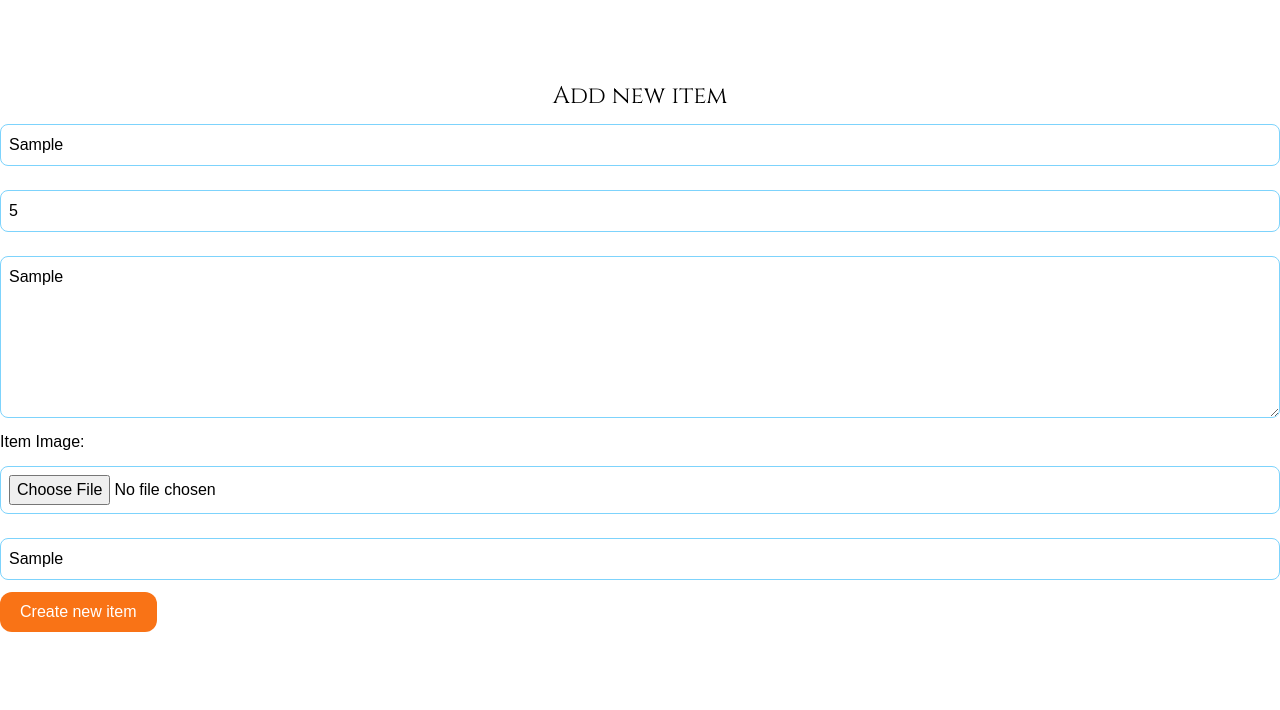
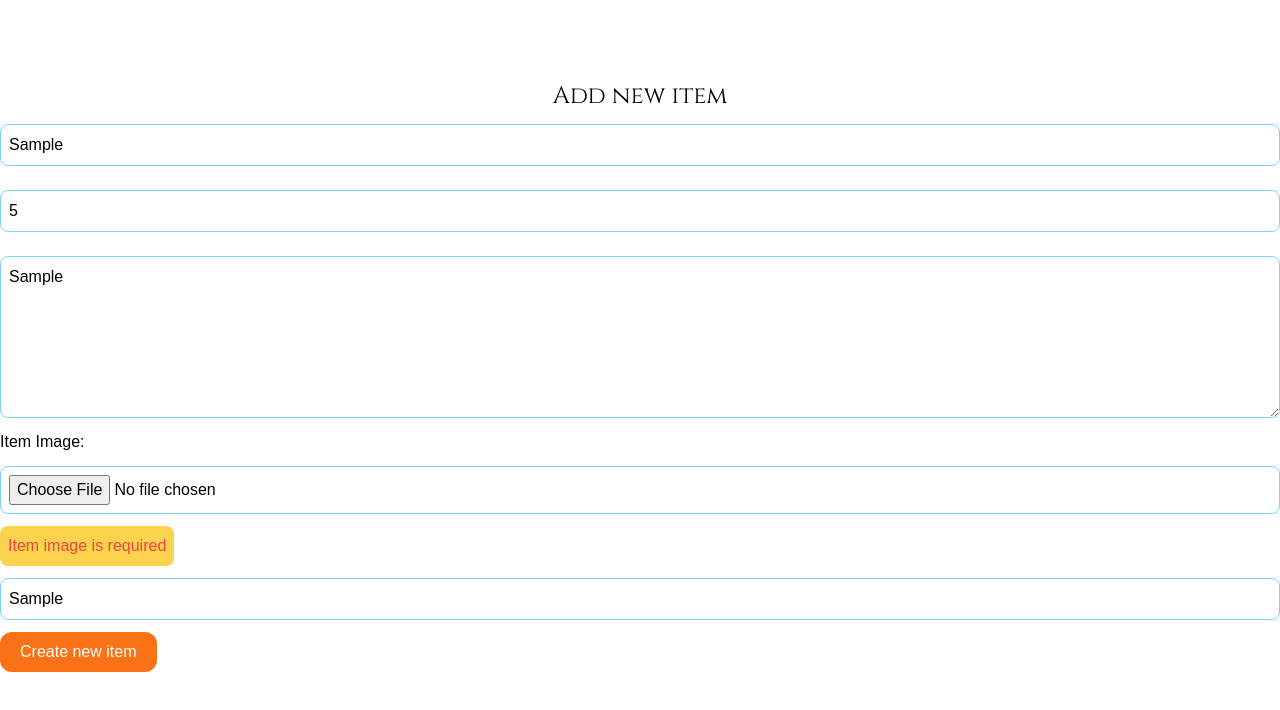
Before and after one commit to DustyDogCodex/Kafe, a Next.js app: page /admin in a window 1280 px wide. Both pictures are taken after typing "Sample", "5", "Sample", "Sample" into the empty fields and a click on the button "Create new item". Shown: the top 710 px of the page. Built offline with nearby package versions, Linux system fonts and the light colour scheme; a web font is replaced by a local one.

Commit message:
added components for displaying server and form validation errors. Added next cloudinary to handle uploading item images

```diff
--- a/package.json
+++ b/package.json
@@ -24,6 +24,7 @@
     "framer-motion": "^10.16.4",
     "mongoose": "^7.5.2",
     "next": "13.4.19",
+    "next-cloudinary": "^4.22.0",
     "postcss": "8.4.29",
     "react": "18.2.0",
     "react-dom": "18.2.0",
--- a/src/app/admin/page.tsx
+++ b/src/app/admin/page.tsx
@@ -1,6 +1,8 @@
 'use client'
 import axios from "axios"
 import { useForm } from "react-hook-form"
+import FormErrorMessage from "../components/FormErrorMessage"
+import ServerErrorMessage from "../components/ServerErrorMessage"
 
 function AdminPage() {
     //react hook form setup
@@ -11,14 +13,14 @@ function AdminPage() {
             data
         )
         .then(res => console.log(res))
-        .catch(err => console.log(err))
+        .catch(err => <ServerErrorMessage message={err.message} />)
     }
 
     return (
-        <div className="flex min-h-screen flex-col items-center justify-between">
+        <div className="flex min-h-screen h-full flex-col items-center justify-between">
             <div className="container pt-20 font-fauna">
+                <h1 className="text-2xl text-center font-cinzel">Add new item</h1>
                 {/* form for adding a new item to collection */}
-                <h1 className="text-2xl text-center font-cinzel">Add new item</h1>
                 <form className="flex flex-col" onSubmit={handleSubmit(submitItemInfo)}>
                     <input
                         {...register('name', { required: true })}
@@ -26,18 +28,30 @@ function AdminPage() {
                         placeholder="Item name"
                         className="p-2 border border-sky-300 rounded-lg my-3"
                     />
+                    {errors.name && (
+                        errors.name.type === 'required' && <FormErrorMessage message="Item name is required" />
+                    )}
+
                     <input
                         {...register('price', { required: true })}
                         type="number"
                         placeholder="Item price"
                         className="p-2 border border-sky-300 rounded-lg my-3"
                     />
+                    {errors.price && (
+                        errors.price.type === 'required' && <FormErrorMessage message="Item price is required" />
+                    )}
+
                     <textarea
                         {...register('description', { required: true })}
                         placeholder="Item description"
                         rows={6}
                         className="p-2 border border-sky-300 rounded-lg my-3"
                     />
+                    {errors.description && (
+                        errors.description.type === 'required' && <FormErrorMessage message="Item description is required" />
+                    )}
+
                     <label htmlFor="image">Item Image:</label>
                     <input
                         {...register('image', { required: true })}
@@ -45,6 +59,10 @@ function AdminPage() {
                         name="image"
                         className="p-2 border border-sky-300 rounded-lg my-3"
                     />
+                    {errors.image && (
+                        errors.image.type === 'required' && <FormErrorMessage message="Item image is required" />
+                    )}
+
                     <input
                         type="text"
                         placeholder="Add category"
--- /dev/null
+++ b/src/app/components/FormErrorMessage.tsx
@@ -0,0 +1,13 @@
+export type ErrorProps = {
+    message: string
+}
+
+function FormErrorMessage({ message }: ErrorProps) {
+    return (
+        <div className="bg-amber-300 text-red-500 p-2 rounded-lg text-center w-fit">
+            {message}
+        </div>
+    )
+}
+
+export default FormErrorMessage
--- /dev/null
+++ b/src/app/components/ServerErrorMessage.tsx
@@ -0,0 +1,13 @@
+import { ErrorProps } from "./FormErrorMessage"
+
+function ServerErrorMessage({ message }: ErrorProps) {
+    return (
+        <div className="z-50 absolute h-screen w-screen bg-slate-500 flex items-center justify-center">
+            <div className="bg-white text-center p-5 rounded-2xl">
+                {message}
+            </div>
+        </div>
+    )
+}
+
+export default ServerErrorMessage
```
Also changed, not shown: 1 other file (tests, documents, lock files or other folders).
